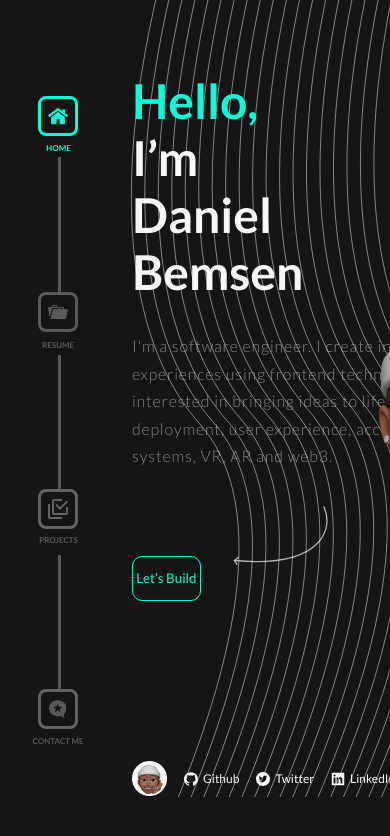
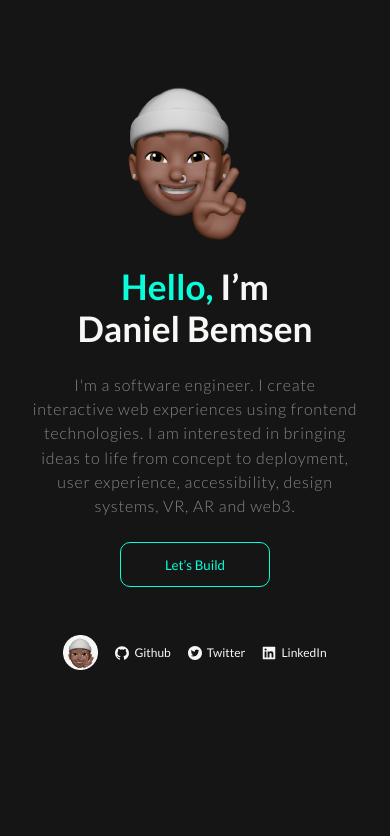
Before and after one commit to AugustBemsen/realice.me, a React (Vite) app: page / in a window 390 px wide. Shown: the top 836 px of the page. Built offline with nearby package versions, Linux system fonts and the light colour scheme.

Commit message:
making homepage responsive

```diff
--- a/src/layout/index.tsx
+++ b/src/layout/index.tsx
@@ -63,4 +63,17 @@ const HOCStyled = styled.div`
       padding-left: 5rem;
     }
   }
+
+  @media screen and (max-width: 850px) {
+    display: block;
+    height: auto;
+    .rails {
+      display: none;
+    }
+
+    .content {
+      padding: 0;
+      height: auto;
+    }
+  }
 `;
--- a/src/layout/sideBar.tsx
+++ b/src/layout/sideBar.tsx
@@ -247,4 +247,8 @@ const SideBarStyled = styled.div`
       cursor: pointer;
     }
   }
+
+  @media screen and (max-width: 850px) {
+    display: none;
+  }
 `;
--- a/src/pages/home.tsx
+++ b/src/pages/home.tsx
@@ -37,4 +37,11 @@ const HomeStyled = styled.div`
   @media screen and (min-width: 1600px) {
     justify-content: center;
   }
+
+  @media screen and (max-width: 850px) {
+    width: 100%;
+    flex-direction: column-reverse;
+    justify-content: center;
+    margin-top: 10%;
+  }
 `;
--- a/src/parts/home/avatar.tsx
+++ b/src/parts/home/avatar.tsx
@@ -24,4 +24,13 @@ const LargeAvatarStyled = styled.div`
       height: auto;
     }
   }
+
+  @media screen and (max-width: 500px) {
+    width: 200px;
+    height: auto;
+    img {
+      width: 100%;
+      height: 100%;
+    }
+  }
 `;
--- a/src/parts/shared/intro.tsx
+++ b/src/parts/shared/intro.tsx
@@ -53,4 +53,30 @@ const IntroStyled = styled.div`
       width: 500px;
     }
   }
+
+  @media screen and (max-width: 850px) {
+    width: 100%;
+    text-align: center;
+
+    p {
+      width: 80%;
+      margin: 1.5rem auto;
+    }
+    .cta-group {
+      justify-content: center;
+    }
+  }
+
+  @media screen and (max-width: 500px) {
+    p {
+      width: 100%;
+      line-height: 152.5%;
+    }
+
+    .cta-group {
+      svg {
+        display: none;
+      }
+    }
+  }
 `;
--- a/src/parts/shared/media.tsx
+++ b/src/parts/shared/media.tsx
@@ -76,4 +76,10 @@ const MediaStyled = styled.div`
   @media screen and (max-height: 500px) {
     bottom: 0;
   }
+
+  @media screen and (max-width: 850px) {
+    position: static;
+    margin: 3rem auto;
+    justify-content: center;
+  }
 `;
--- a/src/styles/globalStyles.ts
+++ b/src/styles/globalStyles.ts
@@ -62,6 +62,13 @@ const GlobalStyle = createGlobalStyle`
     }
   }
 
+  @media screen and (max-width: 500px) {
+
+    h1 {
+      font-size: ${({ theme }) => theme.fonts.sizes.xl};
+    }
+  }
+
 `;
 
 export default GlobalStyle;
```
